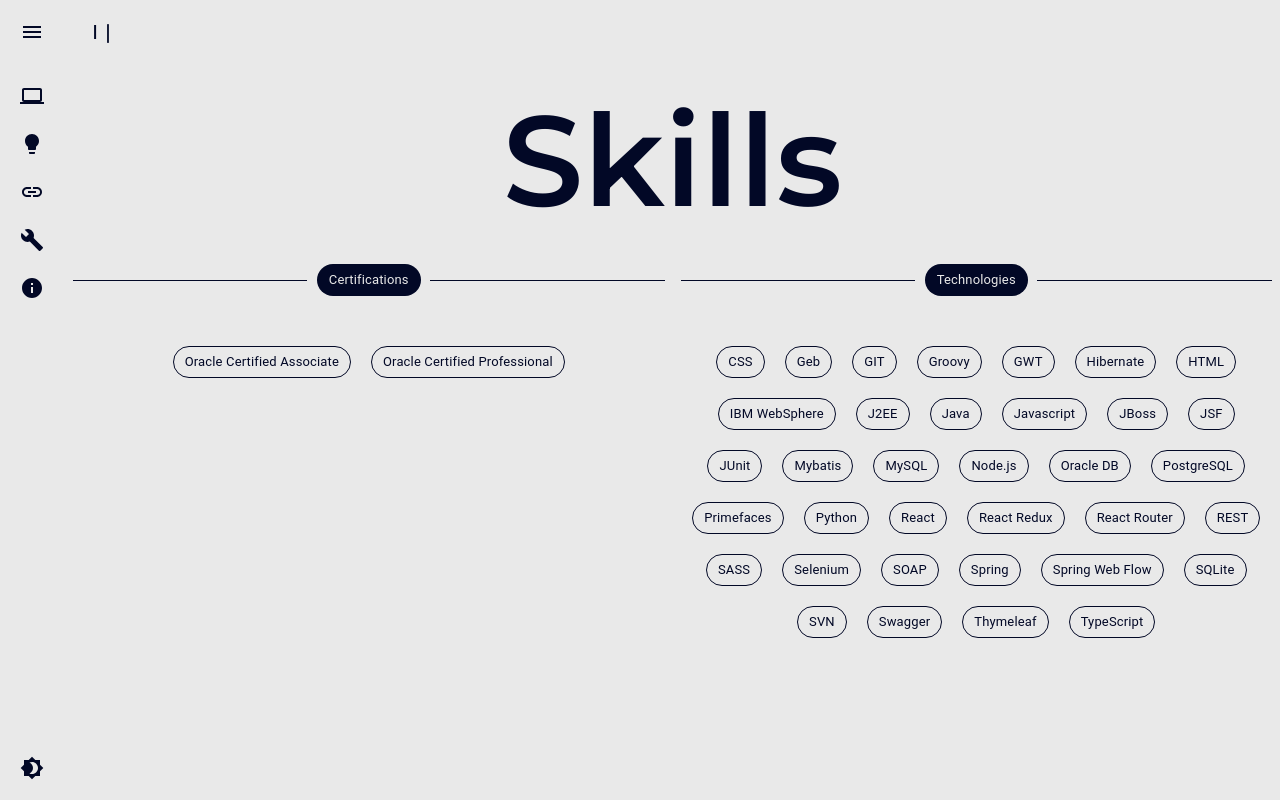
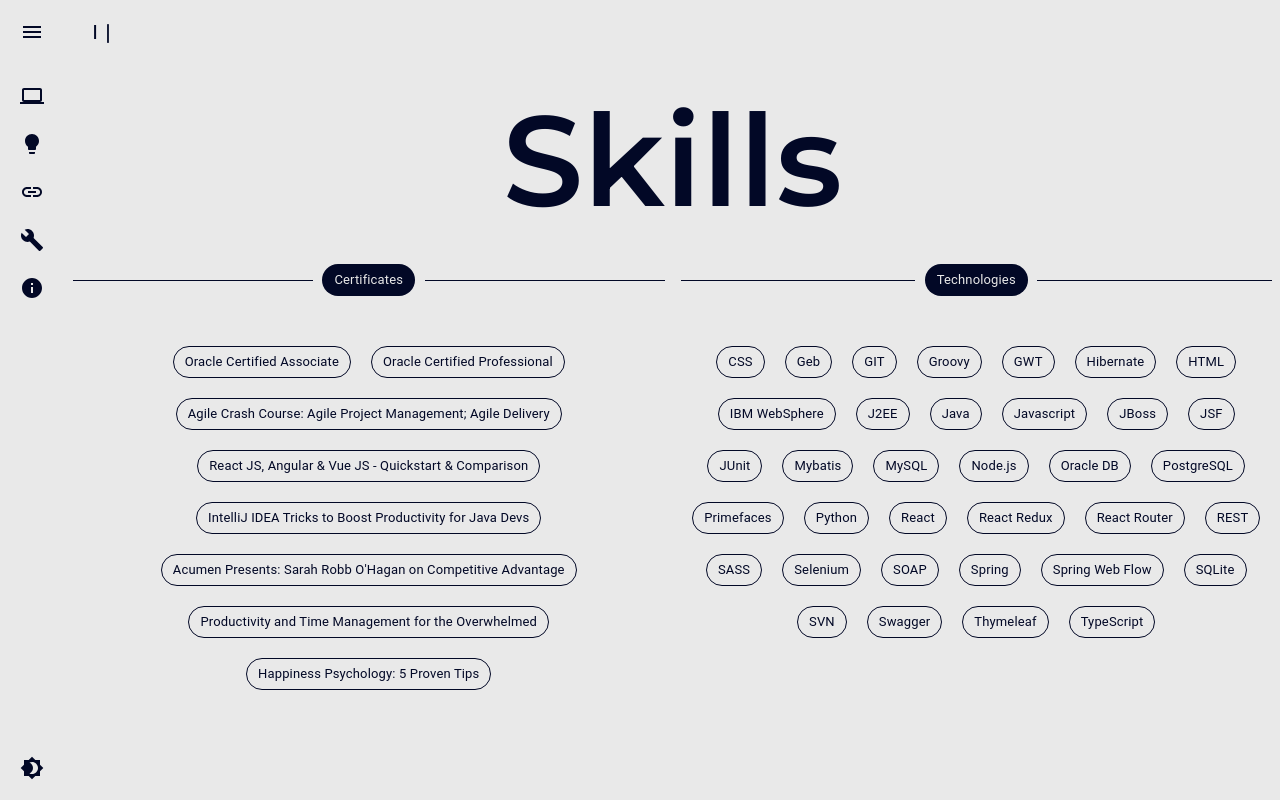
Before and after one commit to recbauga03/profile, a React (Create React App) app: page /#/skills in a window 1280 px wide. Built offline with nearby package versions, Linux system fonts and the light colour scheme.

Commit message:
Added Udemy Certificates

```diff
--- a/src/data/config.ts
+++ b/src/data/config.ts
@@ -102,6 +102,30 @@
         {
             title: 'Oracle Certified Professional',
             link: 'https://www.credly.com/badges/00e2bd5c-3a37-46b4-b6e2-20532e6165d0',
+        },
+        {
+            title: 'Agile Crash Course: Agile Project Management; Agile Delivery',
+            link: 'https://www.ude.my/UC-SBGYYHNA',
+        },
+        {
+            title: 'React JS, Angular & Vue JS - Quickstart & Comparison',
+            link: 'https://www.ude.my/UC-K04DOWHM',
+        },
+        {
+            title: 'IntelliJ IDEA Tricks to Boost Productivity for Java Devs',
+            link: 'https://www.ude.my/UC-HXZNJV00',
+        },
+        {
+            title: 'Acumen Presents: Sarah Robb O\'Hagan on Competitive Advantage',
+            link: 'https://www.ude.my/UC-8SJQZ9W1',
+        },
+        {
+            title: 'Productivity and Time Management for the Overwhelmed',
+            link: 'https://www.ude.my/UC-3Z9LJ1TD',
+        },
+        {
+            title: 'Happiness Psychology: 5 Proven Tips',
+            link: 'https://www.ude.my/UC-KC3LHFG3',
         },
     ],
     technologies: [
--- a/src/features/profile/components/Skills.tsx
+++ b/src/features/profile/components/Skills.tsx
@@ -98,7 +98,7 @@
         <Grid xs={2} sm={1} md={1}>
           <Item className="skillsContainer">
             <Divider id="dividerCert">
-              <Chip label="Certifications" />
+              <Chip label="Certificates" />
             </Divider>
             {certifications}
           </Item>
```
